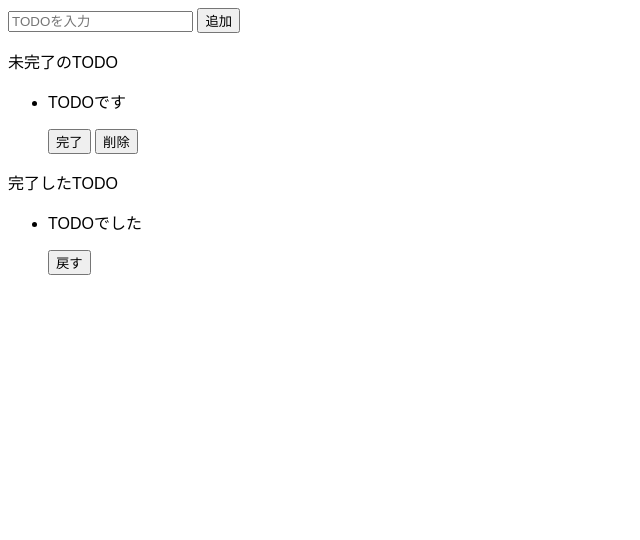
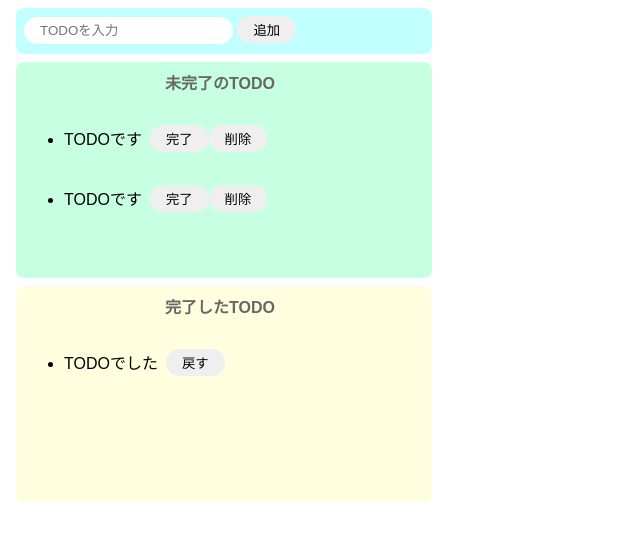
Before and after one commit to fyoshida/React_section5, a website built with Parcel: page index.html in a window 1280 px wide. Shown: the whole page, without its empty margins (0-640 px from the left). Built offline with nearby package versions, Linux system fonts and the light colour scheme.

Commit message:
32.タスクの追加機能まで完了

```diff
--- a/index.html
+++ b/index.html
@@ -6,15 +6,23 @@
   </head>
 
   <body>
-    <div>
-      <input placeholder="TODOを入力" />
-      <button>追加</button>
+    <div class="input-area">
+      <input id="add-text" placeholder="TODOを入力" />
+      <button id="add-button">追加</button>
     </div>
-    <div>
-      <p>未完了のTODO</p>
-      <ul>
+
+    <div class="incomplete-area">
+      <p class="title">未完了のTODO</p>
+      <ul id="incomplete-list">
         <li>
-          <div>
+          <div class="list-row">
+            <p>TODOです</p>
+            <button>完了</button>
+            <button>削除</button>
+          </div>
+        </li>
+        <li>
+          <div class="list-row">
             <p>TODOです</p>
             <button>完了</button>
             <button>削除</button>
@@ -22,17 +30,19 @@
         </li>
       </ul>
     </div>
-    <div>
-      <p>完了したTODO</p>
+
+    <div class="complete-area">
+      <p class="title">完了したTODO</p>
       <ul>
         <li>
-          <div>
+          <div class="list-row">
             <p>TODOでした</p>
             <button>戻す</button>
           </div>
         </li>
       </ul>
     </div>
+
     <script src="src/index.js"></script>
   </body>
 </html>
--- a/src/index.js
+++ b/src/index.js
@@ -1 +1,33 @@
 import "./styles.css";
+
+const onClickAdd = () => {
+  // テキストボックスの値を初期化する
+  const inputText = document.getElementById("add-text").value;
+  document.getElementById("add-text").value = "";
+
+  // li生成
+  const li = document.createElement("li");
+
+  // div生成
+  const div = document.createElement("div");
+  div.className = "list-row";
+
+  // p生成
+  const p = document.createElement("p");
+  p.innerText = inputText;
+
+  // liタグ要素の子要素に各要素を設定
+  li.appendChild(div);
+  div.appendChild(p);
+
+  // 未完了リストに追加（ulタグの下にliタグを追加）
+  document.getElementById("incomplete-list").appendChild(li);
+
+  // button
+  // console.log(li);
+  // alert(inputText);
+};
+
+document
+  .getElementById("add-button")
+  .addEventListener("click", () => onClickAdd());
--- a/src/styles.css
+++ b/src/styles.css
@@ -1,3 +1,65 @@
 body {
   font-family: sans-serif;
 }
+input {
+  border-radius: 16px;
+  border: none;
+  padding: 6px 16px;
+  outline: none;
+}
+
+button {
+  border-radius: 16px;
+  border: none;
+  padding: 4px 16px;
+}
+
+button:hover {
+  background-color: #ff7fff;
+  color: #fff;
+  cursor: pointer;
+}
+
+p {
+  margin-right: 8px;
+}
+
+.input-area {
+  background-color: #c1ffff;
+  width: 400px;
+  height: 30px;
+  padding: 8px;
+  margin: 8px;
+  border-radius: 8px;
+}
+
+.incomplete-area {
+  background-color: #c6ffe2;
+  width: 400px;
+  min-height: 200px;
+  padding: 8px;
+  margin: 8px;
+  border-radius: 8px;
+}
+
+.complete-area {
+  background-color: #ffffe0;
+  width: 400px;
+  min-height: 200px;
+  padding: 8px;
+  margin: 8px;
+  border-radius: 8px;
+}
+
+.title {
+  text-align: center;
+  margin-top: 0;
+  font-weight: bold;
+  color: #666;
+}
+
+.list-row {
+  display: flex;
+  align-items: center;
+  padding-bottom: 4px;
+}
```
